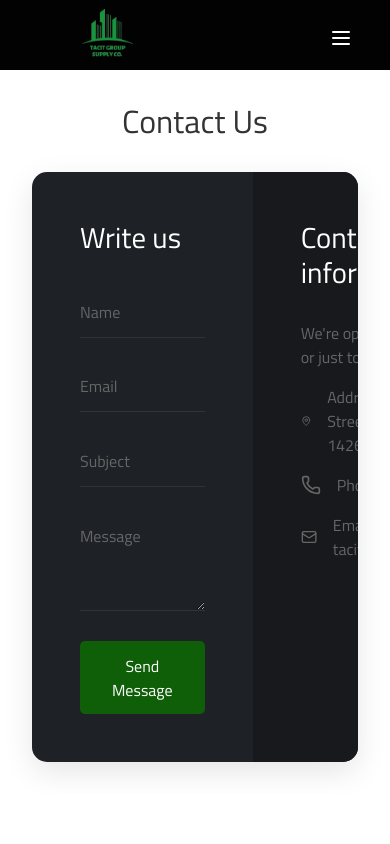
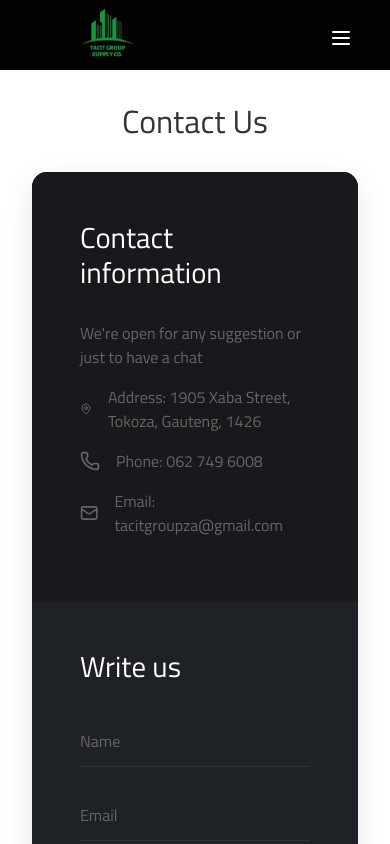
Before and after one commit to ofentse-sithole/tacit-group-supply, a React (Vite) app: page /contact in a window 390 px wide. Built offline with nearby package versions, Linux system fonts and the light colour scheme.

Commit message:
contact form is mobile friendly

```diff
--- a/src/Component/HeroSection/HeroSection.jsx
+++ b/src/Component/HeroSection/HeroSection.jsx
@@ -23,7 +23,7 @@ const HomeHeroSection = () => {
         <HeroContainer>
             <Content>
                 <Title>
-                    <Highlight> </Highlight> <Moving> </Moving>
+                    <Highlight> Your One-Stop Shop for Quality Products </Highlight> <Moving> </Moving>
                 </Title>
             </Content>
         </HeroContainer>
@@ -52,7 +52,7 @@ const Title = styled.h1`
 `;
 
 const Highlight = styled.span`
-  color:rgb(24, 108, 244);
+  color:rgb(27, 109, 11);
 `;
 
 const Moving = styled.span`
--- a/src/Component/MiddleSection/ContactForm.jsx
+++ b/src/Component/MiddleSection/ContactForm.jsx
@@ -1,6 +1,6 @@
 import React, { useState } from 'react';
 import styled from 'styled-components';
-import { MapPin, Phone, Mail, Globe } from 'lucide-react';
+import { MapPin, Phone, Mail } from 'lucide-react';
 
 const Container = styled.div`
   max-width: 1200px;
@@ -22,6 +22,10 @@ const FormCard = styled.div`
   border-radius: 15px;
   overflow: hidden;
   box-shadow: 0 10px 30px rgba(0, 0, 0, 0.1);
+
+  @media (max-width: 768px) {
+    grid-template-columns: 1fr; /* Stack sections on small screens */
+  }
 `;
 
 const FormSection = styled.div`
@@ -54,7 +58,7 @@ const Input = styled.input`
   }
 
   &:focus {
-    border-bottom-color:rgb(90, 230, 34);
+    border-bottom-color: rgb(90, 230, 34);
   }
 `;
 
@@ -76,12 +80,12 @@ const TextArea = styled.textarea`
   }
 
   &:focus {
-    border-bottom-color:rgb(34, 230, 34);
+    border-bottom-color: rgb(34, 230, 34);
   }
 `;
 
 const SubmitButton = styled.button`
-  background:rgb(15, 95, 8);
+  background: rgb(15, 95, 8);
   color: white;
   padding: 0.8rem 2rem;
   border: none;
@@ -90,7 +94,7 @@ const SubmitButton = styled.button`
   transition: background 0.3s;
 
   &:hover {
-    background:rgb(34, 206, 12);
+    background: rgb(34, 206, 12);
   }
 `;
 
@@ -137,6 +141,30 @@ const ContactForm = () => {
     <Container>
       <Title>Contact Us</Title>
       <FormCard>
+
+      <ContactSection>
+          <SectionTitle>Contact information</SectionTitle>
+          <ContactInfo>
+            <InfoText>We're open for any suggestion or just to have a chat</InfoText>
+
+            <InfoText>
+              <MapPin size={20} />
+              <span>Address: 1905 Xaba Street, Tokoza, Gauteng, 1426</span>
+            </InfoText>
+
+            <InfoText>
+              <Phone size={20} />
+              <span>Phone: 062 749 6008</span>
+            </InfoText>
+
+            <InfoText>
+              <Mail size={20} />
+              <span>Email: tacitgroupza@gmail.com</span>
+            </InfoText>
+
+          </ContactInfo>
+        </ContactSection>
+
         <FormSection>
           <SectionTitle>Write us</SectionTitle>
           <form onSubmit={handleSubmit}>
@@ -171,28 +199,7 @@ const ContactForm = () => {
           </form>
         </FormSection>
 
-        <ContactSection>
-          <SectionTitle>Contact information</SectionTitle>
-          <ContactInfo>
-            <InfoText>We're open for any suggestion or just to have a chat</InfoText>
 
-            <InfoText>
-              <MapPin size={20} />
-              <span>Address: 1905 Xaba Street, Tokoza, Gauteng, 1426</span>
-            </InfoText>
-
-            <InfoText>
-              <Phone size={20} />
-              <span>Phone: 062 749 6008</span>
-            </InfoText>
-
-            <InfoText>
-              <Mail size={20} />
-              <span>Email: tacitgroupza@gmail.com</span>
-            </InfoText>
-
-          </ContactInfo>
-        </ContactSection>
       </FormCard>
     </Container>
   );
```
